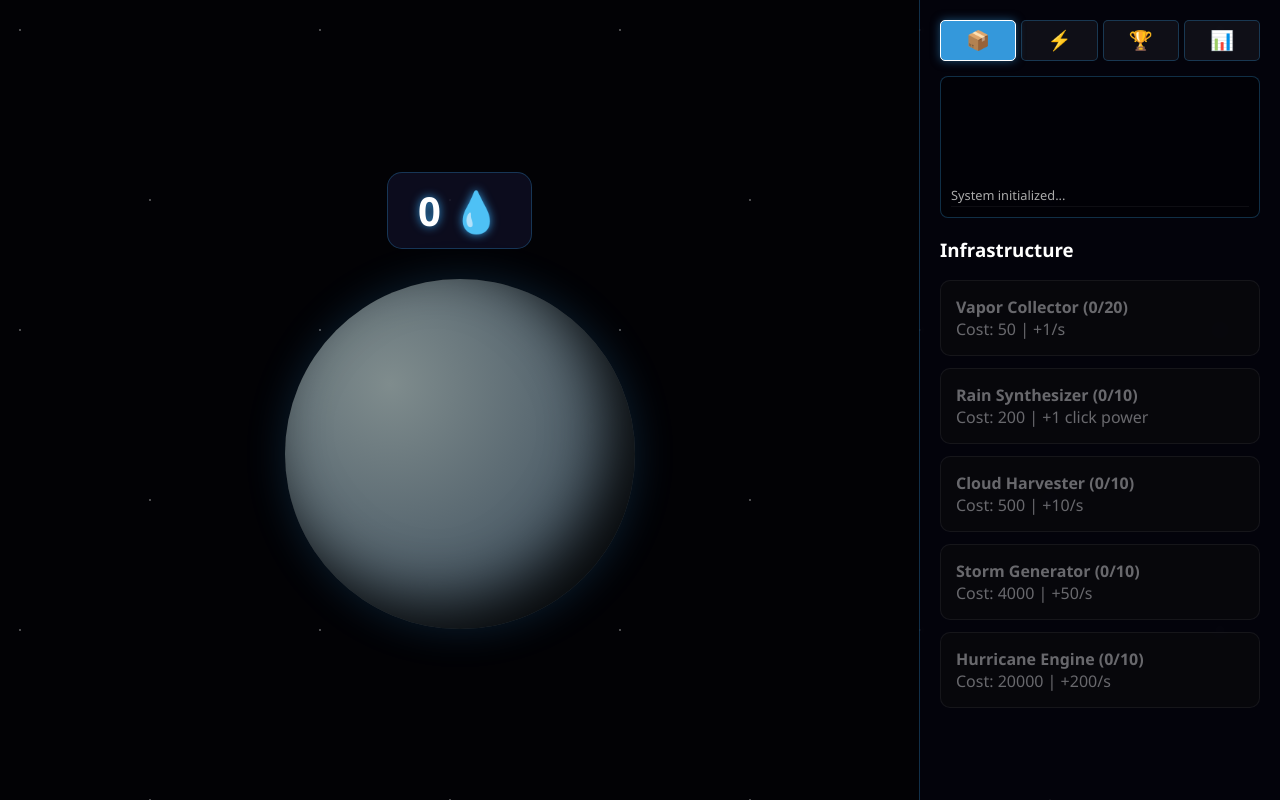
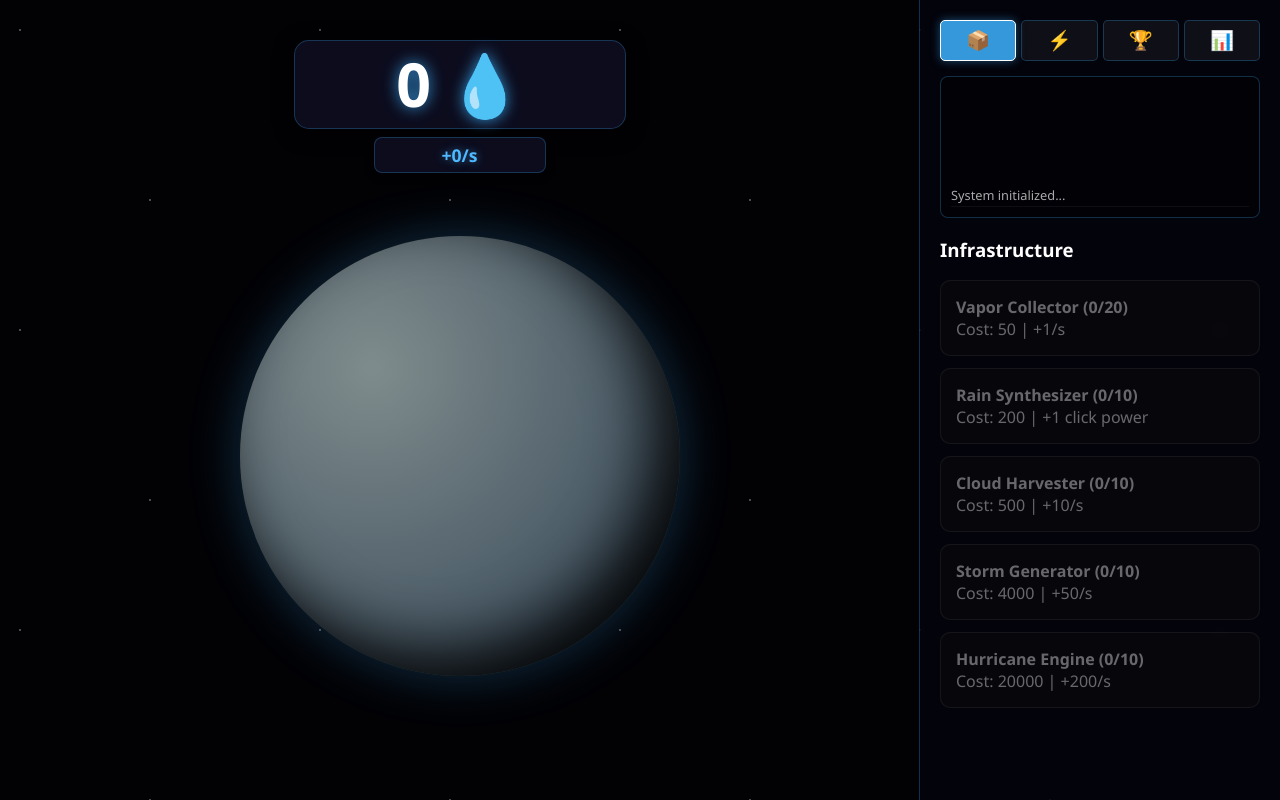
Before and after one commit to xadoqu/clicker-project, a plain HTML site: page index.html in a window 1280 px wide. Drawn offline with Linux system fonts and the light colour scheme.

Commit message:
redisign, passive income display

```diff
--- a/index.html
+++ b/index.html
@@ -11,8 +11,14 @@
     <div class="stars"></div>
     <div class="game-layout">
         <main class="main-area">
-            <div id="resource-display">0 💧</div>
-            <div id="planet" class="planet"></div>
+            <div class="resource-container">
+                <div id="resource-display">0 💧</div>
+                <div class="income-display">+0/s</div>
+            </div>
+
+            <div class="planet-container">
+                <div class="planet" id="planet"></div>
+            </div>
         </main>
         <aside class="side-panel">
             <nav class="tabs-nav">
@@ -44,7 +50,6 @@
         </aside>
     </div>
 
-    </div>
     <script src="script.js"></script>
 </body>
 
--- a/script.js
+++ b/script.js
@@ -181,10 +181,18 @@ async function buyBuilding(id) {
 }
 
 function render() {
-  document.getElementById("resource-display").innerText = `${state.res} 💧`;
+  document.getElementById("resource-display").innerText =
+    `${Math.floor(state.res)} 💧`;
   const list = document.getElementById("buildings-list");
   list.innerHTML = "";
-
+  let currentIncome = 0;
+  state.buildings.forEach((b) => {
+    if (b.inc) currentIncome += b.inc * b.count;
+  });
+  const incDisplay = document.querySelector(".income-display");
+  if (incDisplay) {
+    incDisplay.innerText = `+${currentIncome}/s`;
+  }
   state.buildings.forEach((b) => {
     const cost = mCalcCost(b.base, b.rate, b.count);
     const isLimitReached = b.limit && b.count >= b.limit;
--- a/style.css
+++ b/style.css
@@ -23,7 +23,6 @@ body {
     background-size: 300px 300px;
 }
 
-
 .game-layout {
     display: flex;
     height: 100vh;
@@ -33,38 +32,73 @@ body {
     flex: 1;
     display: flex;
     flex-direction: column;
+    align-items: center;
+    justify-content: flex-start;
+    padding-top: 40px;
+    position: relative;
+}
+
+.resource-container {
+    display: flex;
+    flex-direction: column;
+    align-items: center;
+    z-index: 10;
+}
+
+#resource-display {
+    font-size: 3.8rem;
+    font-weight: bold;
+    padding: 10px 45px;
+    background: var(--panel-bg);
+    border: 1px solid var(--border);
+    border-radius: 15px;
+    color: white;
+    text-shadow: 0 0 15px var(--water);
+    line-height: 1.1;
+    min-width: 240px;
+    text-align: center;
+    box-shadow: 0 4px 20px rgba(0, 0, 0, 0.6);
+}
+
+.income-display {
+    margin-top: 8px;
+    font-size: 1.1rem;
+    font-weight: bold;
+    padding: 5px 20px;
+    background: var(--panel-bg);
+    border: 1px solid var(--border);
+    border-radius: 8px;
+    color: #4fb9ff;
+    text-shadow: 0 0 8px rgba(79, 185, 255, 0.5);
+    min-width: 130px;
+    text-align: center;
+    box-shadow: 0 2px 10px rgba(0, 0, 0, 0.4);
+}
+
+.planet-container {
+    display: flex;
     justify-content: center;
     align-items: center;
+    flex: 1;
+    margin-top: 20px;
+    margin-bottom: 80px;
 }
 
-
 .planet {
-    width: 350px;
-    height: 350px;
+    width: 440px;
+    height: 440px;
     background: radial-gradient(circle at 30% 30%, #7f8c8d, #2c3e50);
     border-radius: 50%;
     box-shadow: inset -25px -25px 60px rgba(0, 0, 0, 0.9),
-        0 0 40px rgba(52, 152, 219, 0.2);
+        0 0 50px rgba(52, 152, 219, 0.3);
     cursor: pointer;
     user-select: none;
-    transition: transform 0.05s ease-out;
+    transition: transform 0.1s cubic-bezier(0.175, 0.885, 0.32, 1.275);
 }
 
 .planet:active,
 .planet.clicked {
-    transform: scale(0.94);
-}
-
-
-#resource-display {
-    font-size: 2.5rem;
-    font-weight: bold;
-    margin-bottom: 30px;
-    padding: 10px 30px;
-    background: var(--panel-bg);
-    border: 1px solid var(--border);
-    border-radius: 15px;
-    text-shadow: 0 0 10px var(--water);
+    transform: scale(0.95);
 }
 
 .side-panel {
@@ -75,7 +109,6 @@ body {
     padding: 20px;
     overflow-y: auto;
 }
-
 
 .shop-item {
     background: var(--panel-bg);
@@ -92,7 +125,6 @@ body {
     transform: translateX(-5px);
     box-shadow: 0 0 15px rgba(52, 152, 219, 0.2);
 }
-
 
 .shop-item.disabled {
     opacity: 0.4;
@@ -123,7 +155,6 @@ body {
     color: #4fb9ff;
 }
 
-
 .tabs-nav {
     display: flex;
     gap: 5px;
@@ -152,7 +183,6 @@ body {
     box-shadow: 0 0 10px rgba(52, 152, 219, 0.5);
 }
 
-
 .tab-content {
     display: none;
 }
```
